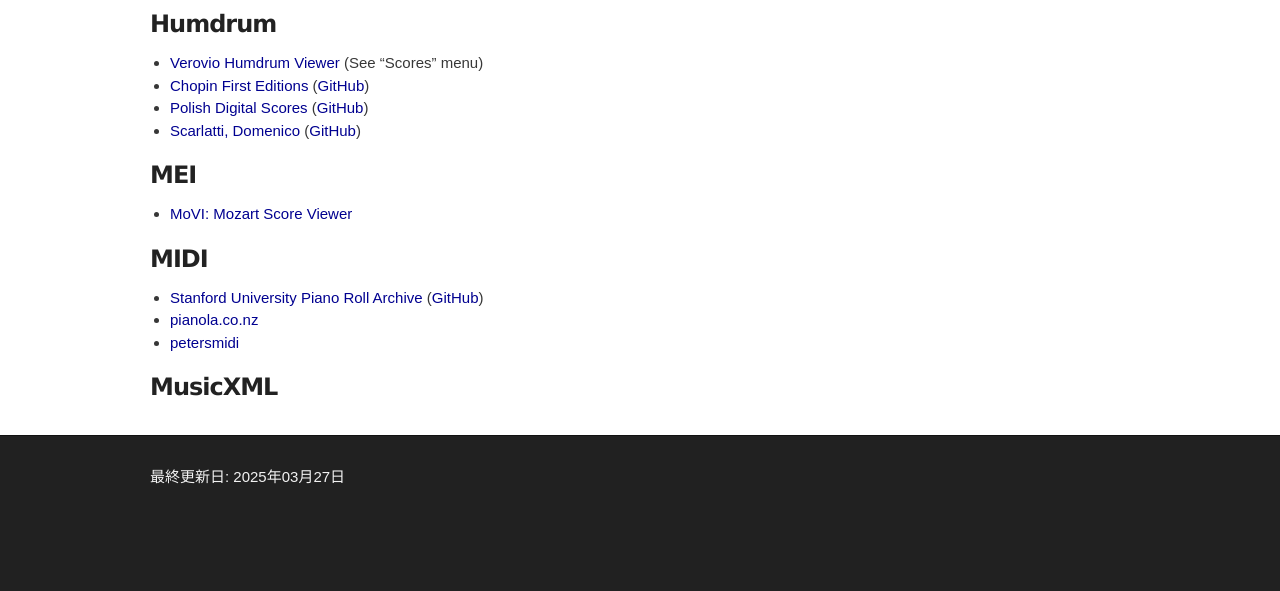
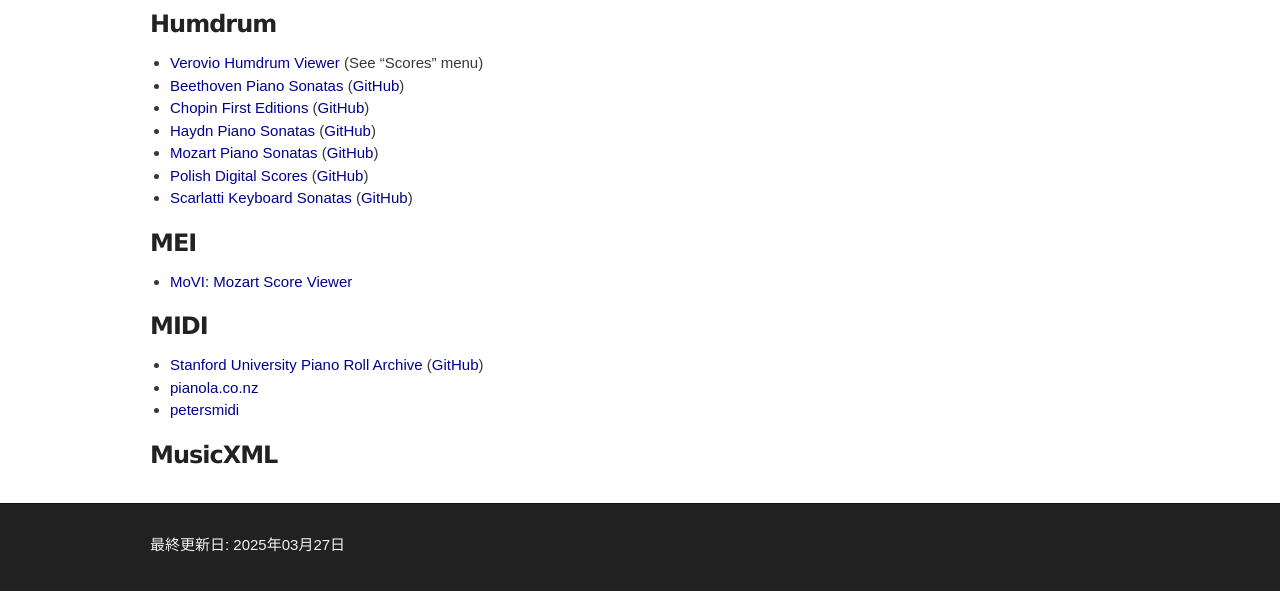
Before and after one commit to akikowashino/akikowashino.github.io, a Jekyll site: the page built from perf/index.md, in a window 1280 px wide, cut to the strip 512-1103 px from the top of the page. Built offline with Jekyll 4.4.1, drawn with Linux system fonts in a browser that asks for light colours; before the commit the page ends 1036 px from its top, so only the background shows below that.

Commit message:
Update index.md

```diff
--- a/perf/index.md
+++ b/perf/index.md
@@ -35,10 +35,12 @@
 ### Humdrum
 
 * [Verovio Humdrum Viewer](https://verovio.humdrum.org) (See "Scores" menu)
+* [Beethoven Piano Sonatas](https://verovio.humdrum.org/?file=beethoven/sonatas) ([GitHub](https://github.com/craigsapp/beethoven-piano-sonatas))
 * [Chopin First Editions](https://chopinscores.org/en) ([GitHub](https://github.com/pl-wnifc/humdrum-chopin-first-editions))
+* [Haydn Piano Sonatas](https://verovio.humdrum.org/?file=haydn/sonatas) ([GitHub](https://github.com/craigsapp/haydn-piano-sonatas))
+* [Mozart Piano Sonatas](https://verovio.humdrum.org/?file=mozart/sonatas) ([GitHub](https://github.com/craigsapp/mozart-piano-sonatas))
 * [Polish Digital Scores](https://polishscores.org) ([GitHub](https://github.com/pl-wnifc/humdrum-polish-scores))
-* [Scarlatti, Domenico](https://verovio.humdrum.org/?file=scarlatti/sonatas) ([GitHub](https://github.com/craigsapp/scarlatti-keyboard-sonatas))
-
+* [Scarlatti Keyboard Sonatas](https://verovio.humdrum.org/?file=scarlatti/sonatas) ([GitHub](https://github.com/craigsapp/scarlatti-keyboard-sonatas))
 
 ### MEI
 
```
